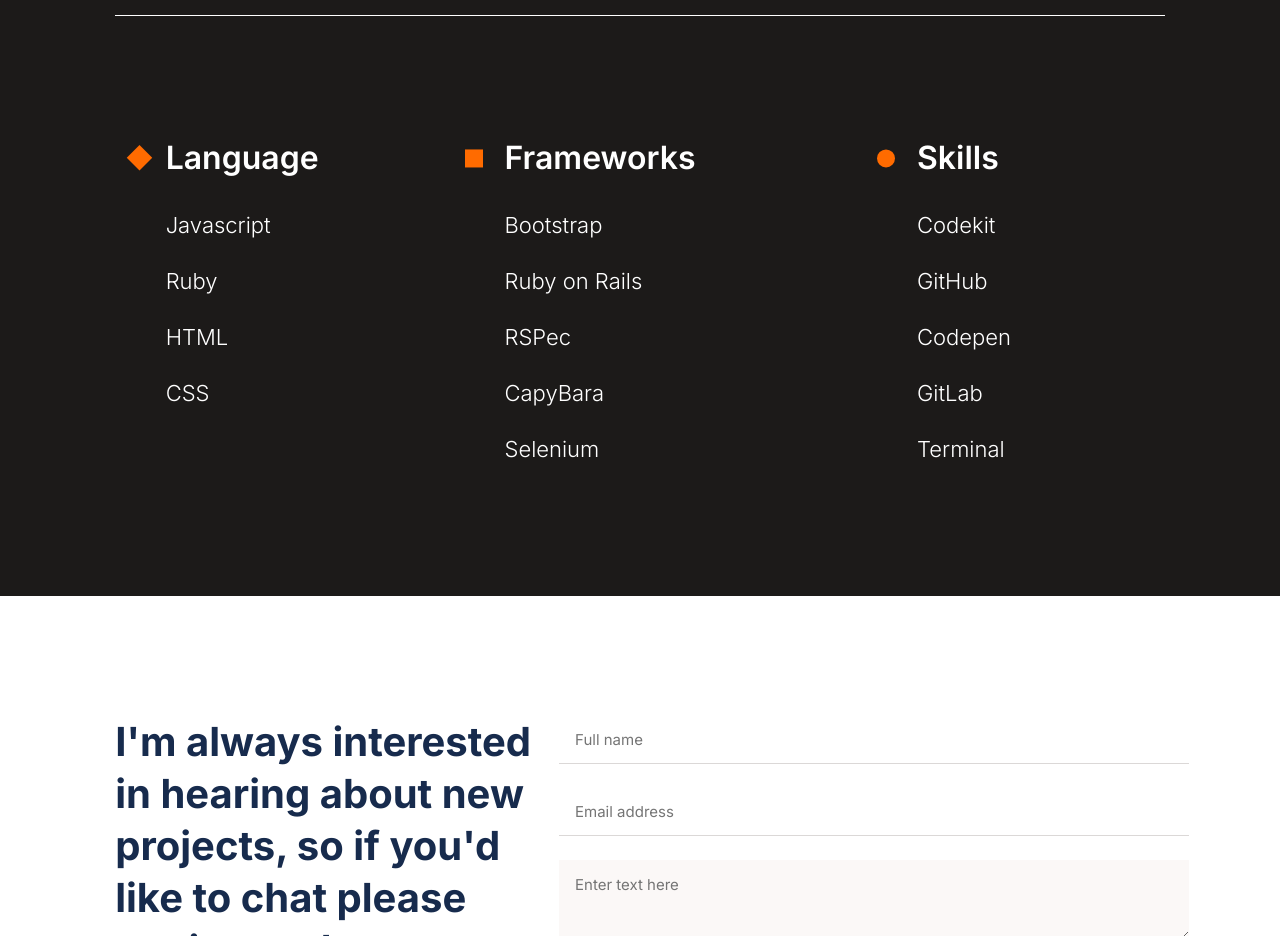
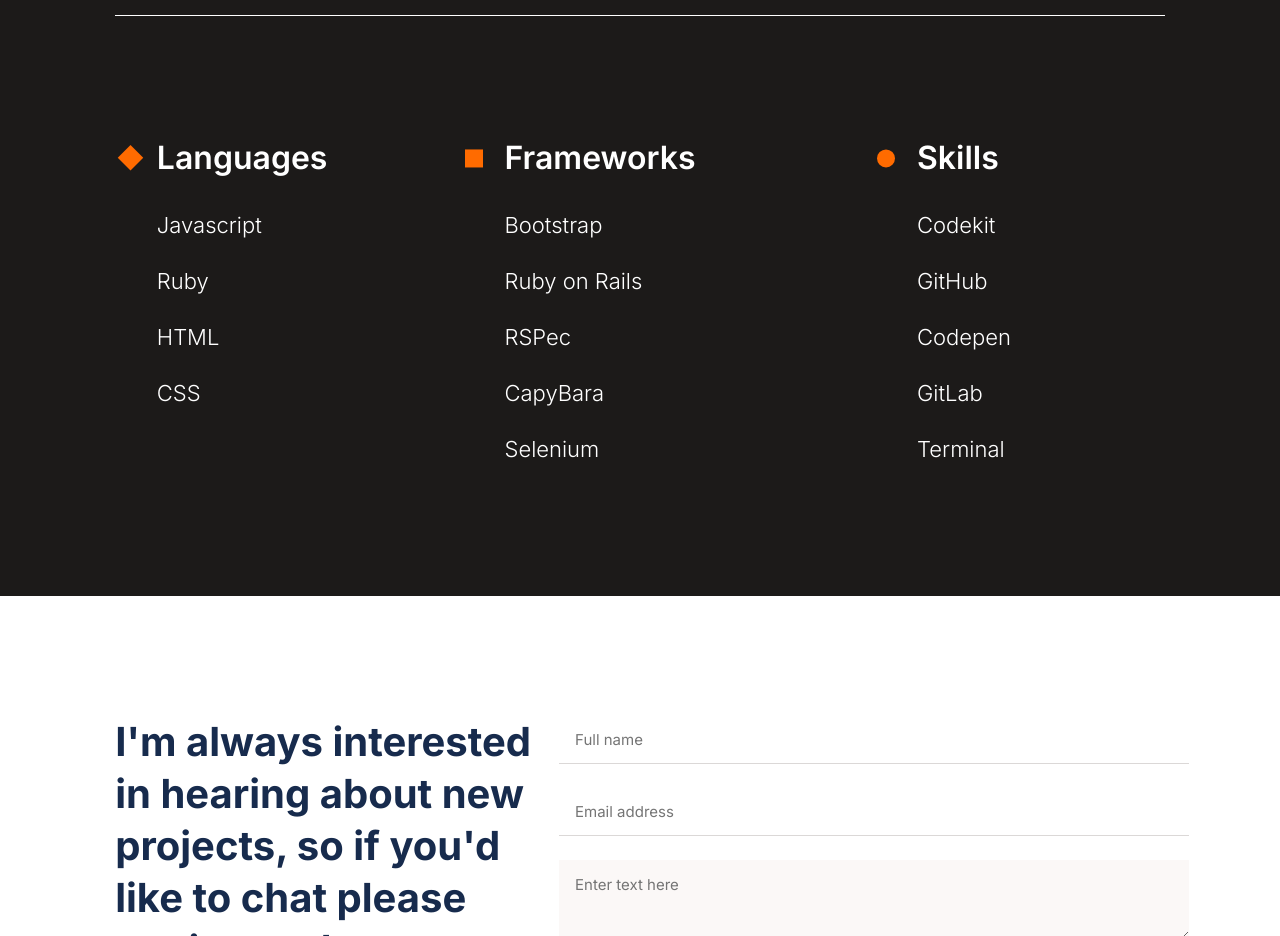
Before and after one commit to Wh1teCl0ud/Portfolio_setup, a plain HTML site: page index.html in a window 1280 px wide. Shown: the part 3080-4016 px from the top of the page. Drawn offline with Linux system fonts and the light colour scheme.

Commit message:
Minor content correction

```diff
--- a/index.html
+++ b/index.html
@@ -233,7 +233,7 @@
 <section id="skills">
   <div id="s-wrap">
     <div id="skills-header-wrapper-l">
-      <h3>Language</h3>
+      <h3>Languages</h3>
     </div>
     <ul id="s-list">
       <li>Javascript</li>
```
